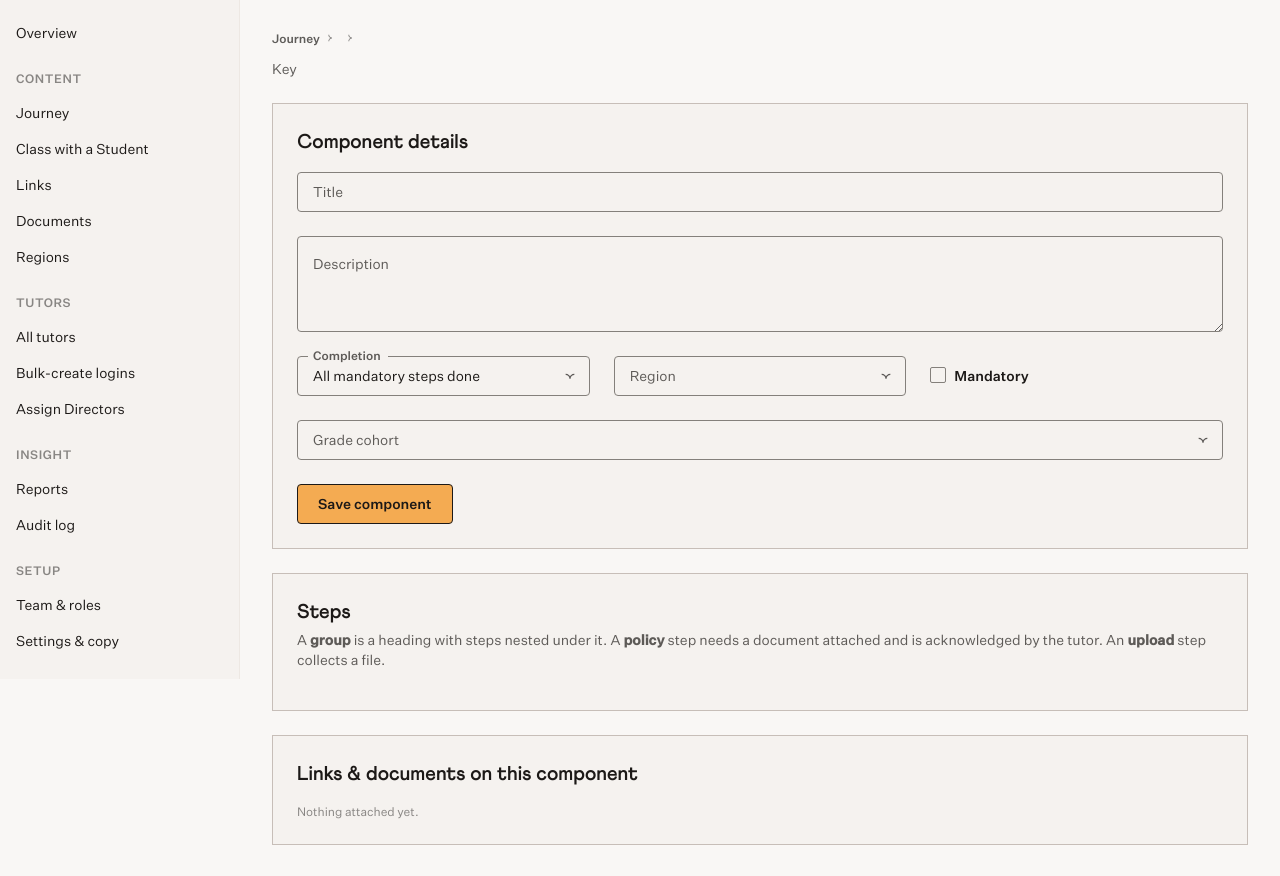
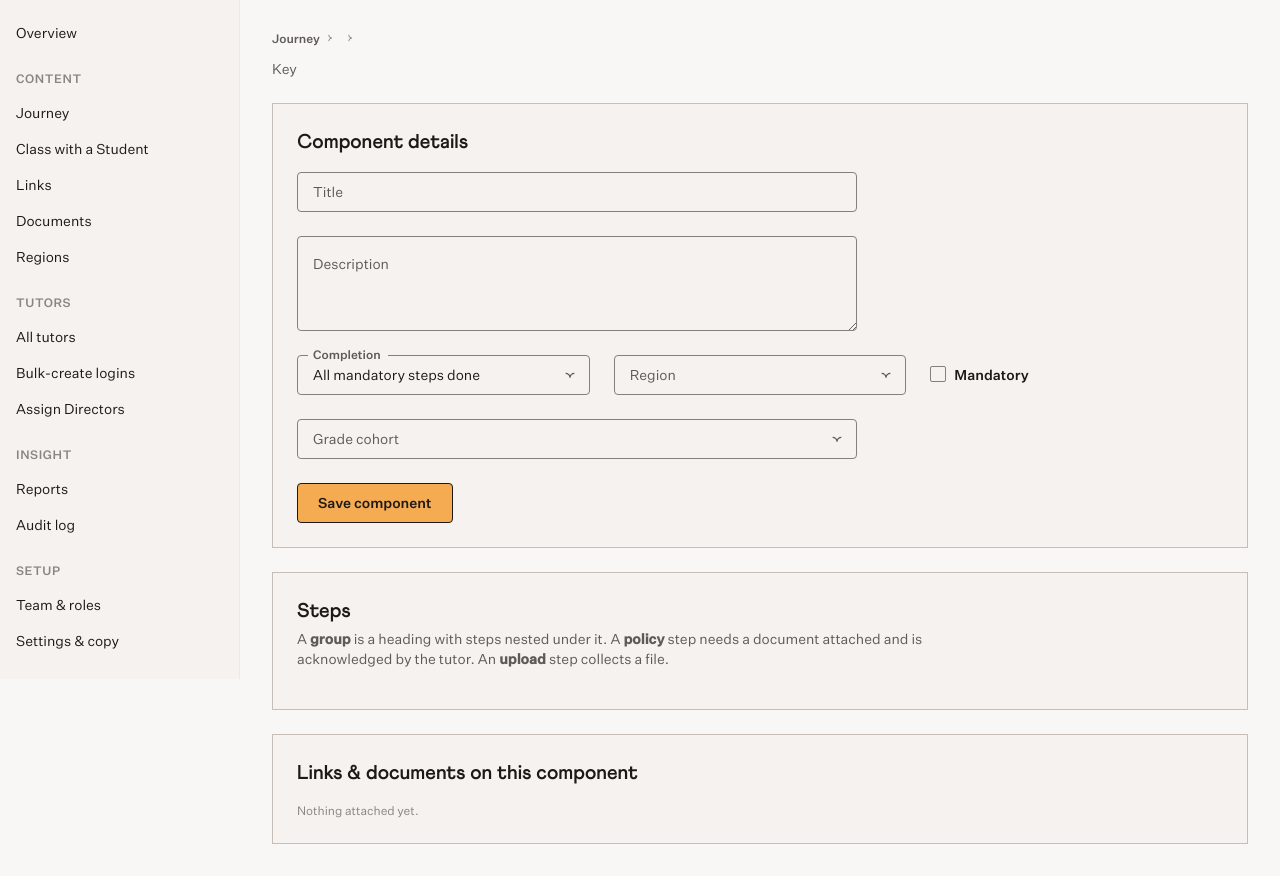
Before and after one commit to nocoder-ghai/Onboarding-tool, a Python web app: template app/templates/admin/component_editor.html in a window 1280 px wide. Shown: the part 57-933 px from the top of the page. Run offline with Jinja, Linux system fonts and the light colour scheme; the template is opened without the code that fills it, so the values that code supplies are empty.

Commit message:
Cap prose and form fields on the admin side, leave the tables alone
Admin copy ran to ~155 characters a line and Settings had a single-line text
input over 1100px wide. The column itself has to stay wide — the tutor list,
the funnel and the audit log all need the room — so cap the long-form copy
and single-column fields instead of the container.

```diff
--- a/app/templates/partials/admin_nav.html
+++ b/app/templates/partials/admin_nav.html
@@ -1,6 +1,17 @@
 <style>
   /* Page-level layout only: keep the admin sidebar out of printed pages. */
   @media print { .admin-nav { display: none; } }
+
+  /* The admin column stays wide because the tables need it — a tutor list or
+     the funnel rollup would be cramped otherwise. Long-form copy and
+     single-column form fields don't, so they get a readable cap instead of
+     stretching to 150+ characters a line. Shared here rather than per page
+     since every admin screen includes this sidebar. */
+  .admin-shell > main p,
+  .admin-shell .card-description { max-width: 68ch; }
+  .admin-shell .empty-state p { max-width: none; }
+  .admin-shell .form-stack > .cm-field { max-width: 560px; }
+  .admin-shell .form-stack > .cm-field textarea { min-height: 6.5em; }
 </style>
 <aside class="nav-sidebar admin-nav" aria-label="Sidebar">
   <div class="nav-sidebar-section">
```
